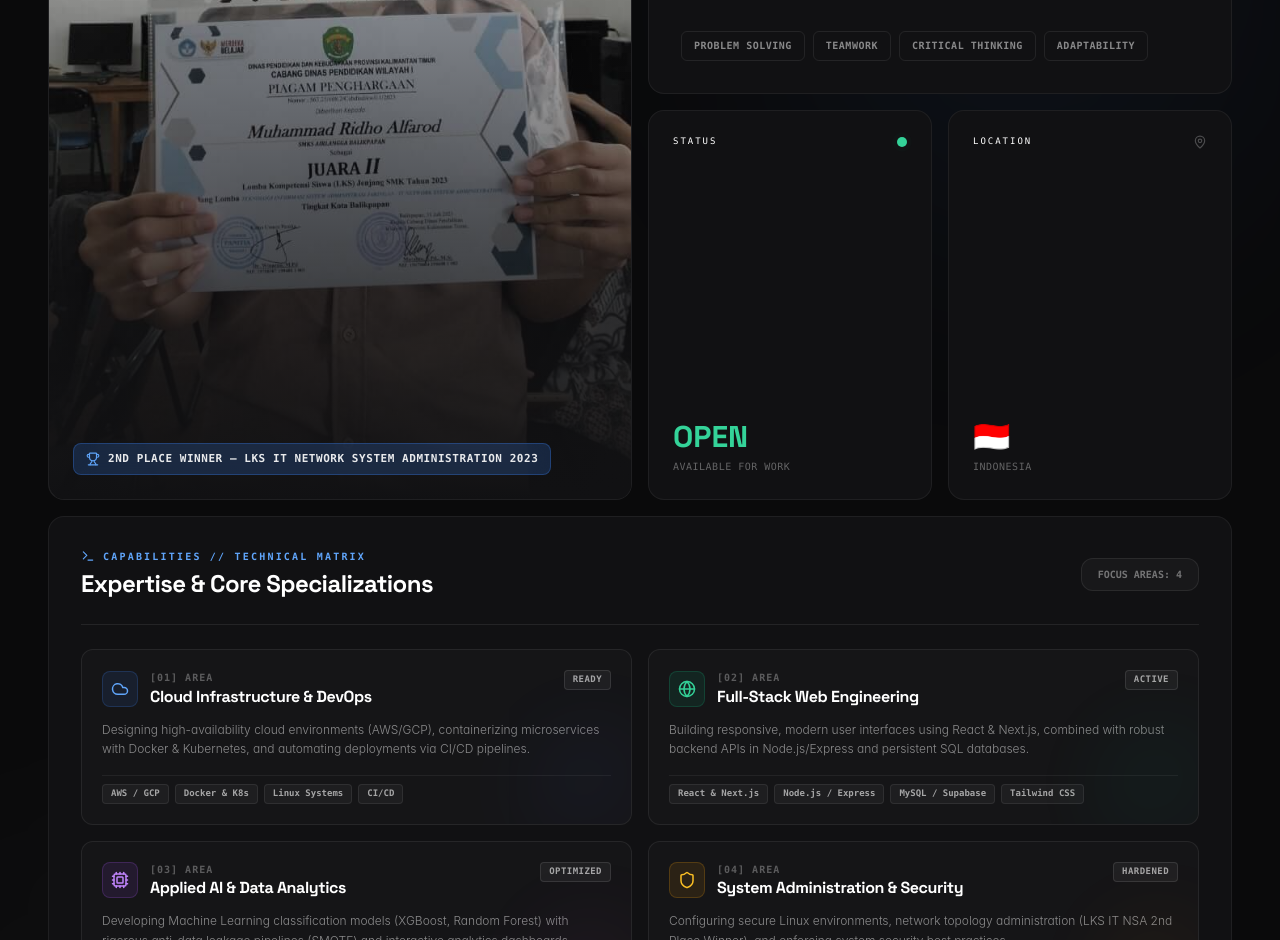
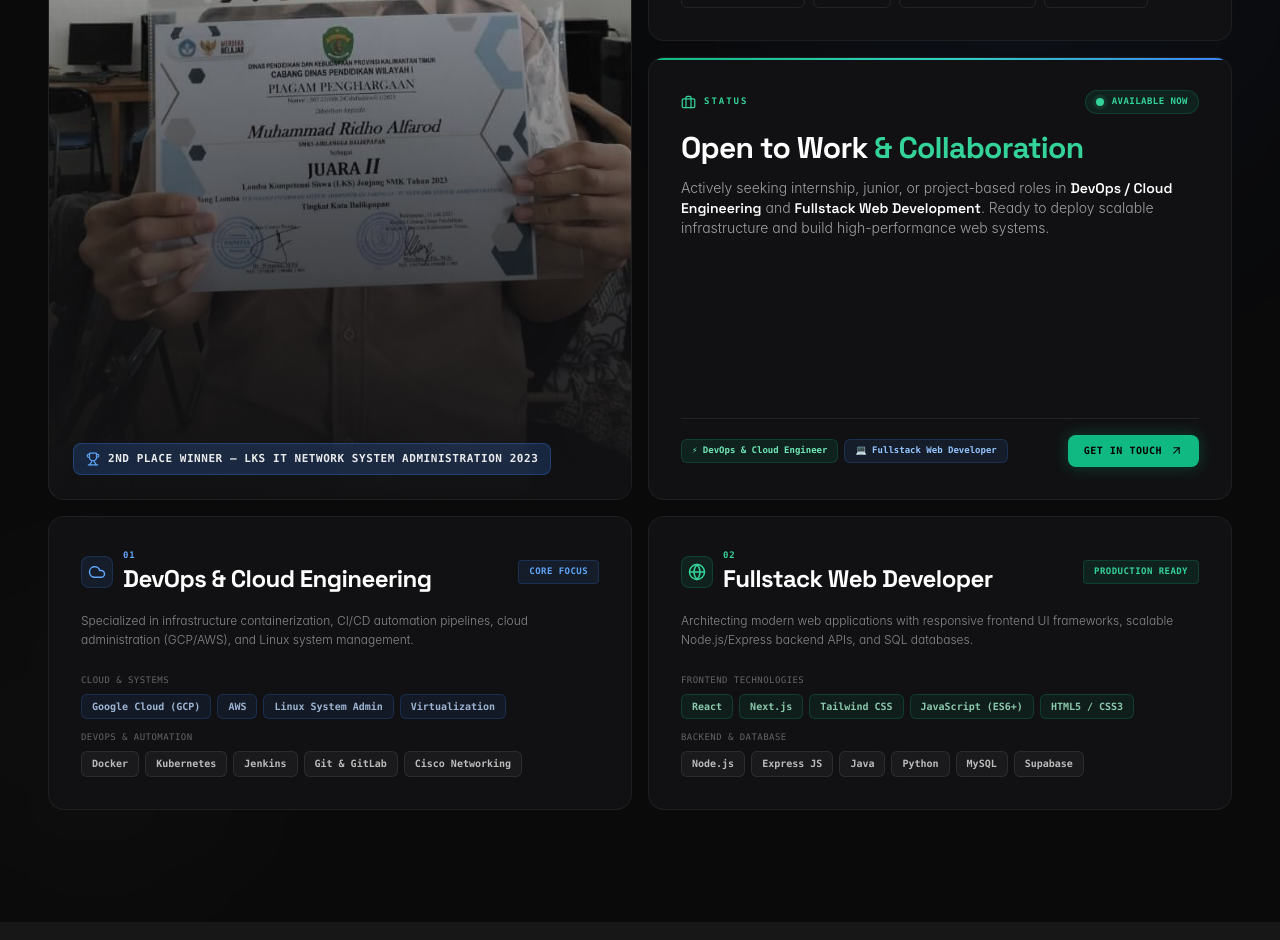
Before and after one commit to redoomp4/Portofolio_Ridho, a React (Vite) app: page / in a window 1280 px wide. Shown: the part 1860-2800 px from the top of the page. Built offline with nearby package versions, Linux system fonts and the light colour scheme.

Commit message:
new about me

```diff
--- a/src/components/AboutSection.jsx
+++ b/src/components/AboutSection.jsx
@@ -1,6 +1,6 @@
-import { memo, useState } from 'react';
+import { memo } from 'react';
 import { Gsap } from '../utils/gsapAnimate';
-import { Trophy, MapPin, Cloud, Shield, Terminal, Globe, Cpu } from 'lucide-react';
+import { Trophy, Cloud, Globe, Briefcase, ArrowUpRight } from 'lucide-react';
 
 /* ─── Bento Card Wrapper ─── */
 const BentoCard = ({ children, className = "", delay = 0, span = "" }) => (
@@ -16,53 +16,6 @@ const BentoCard = ({ children, className = "", delay = 0, span = "" }) => (
     <div className="relative z-10 h-full">{children}</div>
   </Gsap.div>
 );
-
-const EXPERTISE_DOMAINS = [
-  {
-    id: "cloud-devops",
-    num: "01",
-    title: "Cloud Infrastructure & DevOps",
-    status: "READY",
-    icon: Cloud,
-    accent: "from-blue-500/20 via-indigo-500/10 to-transparent",
-    iconBg: "bg-blue-500/10 text-blue-400 border-blue-500/20",
-    description: "Designing high-availability cloud environments (AWS/GCP), containerizing microservices with Docker & Kubernetes, and automating deployments via CI/CD pipelines.",
-    tags: ["AWS / GCP", "Docker & K8s", "Linux Systems", "CI/CD"]
-  },
-  {
-    id: "web-dev",
-    num: "02",
-    title: "Full-Stack Web Engineering",
-    status: "ACTIVE",
-    icon: Globe,
-    accent: "from-emerald-500/20 via-teal-500/10 to-transparent",
-    iconBg: "bg-emerald-500/10 text-emerald-400 border-emerald-500/20",
-    description: "Building responsive, modern user interfaces using React & Next.js, combined with robust backend APIs in Node.js/Express and persistent SQL databases.",
-    tags: ["React & Next.js", "Node.js / Express", "MySQL / Supabase", "Tailwind CSS"]
-  },
-  {
-    id: "ai-ml",
-    num: "03",
-    title: "Applied AI & Data Analytics",
-    status: "OPTIMIZED",
-    icon: Cpu,
-    accent: "from-purple-500/20 via-pink-500/10 to-transparent",
-    iconBg: "bg-purple-500/10 text-purple-400 border-purple-500/20",
-    description: "Developing Machine Learning classification models (XGBoost, Random Forest) with rigorous anti-data leakage pipelines (SMOTE) and interactive analytics dashboards.",
-    tags: ["Python & Scikit-Learn", "XGBoost & SMOTE", "Streamlit", "Matplotlib Analytics"]
-  },
-  {
-    id: "security-sys",
-    num: "04",
-    title: "System Administration & Security",
-    status: "HARDENED",
-    icon: Shield,
-    accent: "from-amber-500/20 via-orange-500/10 to-transparent",
-    iconBg: "bg-amber-500/10 text-amber-400 border-amber-500/20",
-    description: "Configuring secure Linux environments, network topology administration (LKS IT NSA 2nd Place Winner), and enforcing system security best practices.",
-    tags: ["Linux Admin", "Network Hardening", "Java Desktop", "Security Best Practices"]
-  }
-];
 
 /* ─── Main Component ─── */
 const AboutSection = memo(function AboutSection() {
@@ -140,114 +93,178 @@ const AboutSection = memo(function AboutSection() {
             </div>
           </BentoCard>
 
-          {/* ── Card 3: Status ── */}
-          <BentoCard span="md:col-span-1 lg:col-span-1" delay={0.08}>
-            <div className="p-6 flex flex-col justify-between h-full min-h-[180px]">
-              <div className="flex items-center justify-between">
-                <p className="font-mono text-[9px] uppercase tracking-[0.22em] text-white/28">Status</p>
-                <span className="relative flex h-2.5 w-2.5">
-                  <span className="animate-ping absolute inline-flex h-full w-full rounded-full bg-emerald-400 opacity-40" />
-                  <span className="relative inline-flex rounded-full h-2.5 w-2.5 bg-emerald-400" />
+          {/* ── Card 3: Open to Work Spotlight Widget ── */}
+          <BentoCard span="md:col-span-2 lg:col-span-2" delay={0.08}>
+            <div className="p-6 md:p-8 flex flex-col justify-between h-full relative overflow-hidden">
+              {/* Glowing accent line top */}
+              <div className="absolute top-0 left-0 right-0 h-[2px] bg-gradient-to-r from-emerald-500 via-teal-400 to-blue-500" />
+
+              <div>
+                <div className="flex items-center justify-between gap-4 mb-4">
+                  <div className="flex items-center gap-2">
+                    <Briefcase size={15} className="text-emerald-400" />
+                    <span className="font-mono text-[9px] uppercase tracking-[0.22em] text-emerald-400 font-bold">
+                      STATUS
                     </span>
                   </div>
-              <div>
-                <p className="text-3xl font-black text-emerald-400 mb-1">OPEN</p>
-                <p className="font-mono text-[10px] text-white/35 uppercase tracking-wider">Available for Work</p>
+
+                  {/* Pulsing indicator */}
+                  <div className="flex items-center gap-2 bg-emerald-500/10 border border-emerald-500/20 px-2.5 py-1 rounded-full">
+                    <span className="relative flex h-2 w-2">
+                      <span className="animate-ping absolute inline-flex h-full w-full rounded-full bg-emerald-400 opacity-75" />
+                      <span className="relative inline-flex rounded-full h-2 w-2 bg-emerald-400" />
+                    </span>
+                    <span className="font-mono text-[9px] font-bold text-emerald-400 uppercase tracking-wider">
+                      AVAILABLE NOW
+                    </span>
+                  </div>
+                </div>
+
+                <h3 className="text-2xl md:text-3xl font-black text-white tracking-tight leading-tight mb-3">
+                  Open to Work <span className="text-emerald-400">& Collaboration</span>
+                </h3>
+
+                <p className="text-xs md:text-sm text-white/60 leading-relaxed font-sans max-w-xl">
+                  Actively seeking internship, junior, or project-based roles in <strong className="text-white font-semibold">DevOps / Cloud Engineering</strong> and <strong className="text-white font-semibold">Fullstack Web Development</strong>. Ready to deploy scalable infrastructure and build high-performance web systems.
+                </p>
+              </div>
+
+              {/* Targeted Roles & Contact CTA */}
+              <div className="mt-6 pt-4 border-t border-white/[0.08] flex flex-wrap items-center justify-between gap-4">
+                <div className="flex flex-wrap gap-1.5">
+                  <span className="font-mono text-[9px] font-bold text-emerald-300 bg-emerald-500/10 border border-emerald-500/20 px-2.5 py-1 rounded-md">
+                    ⚡ DevOps & Cloud Engineer
+                  </span>
+                  <span className="font-mono text-[9px] font-bold text-blue-300 bg-blue-500/10 border border-blue-500/20 px-2.5 py-1 rounded-md">
+                    💻 Fullstack Web Developer
+                  </span>
+                </div>
+
+                <button
+                  onClick={() => document.getElementById('contact-section')?.scrollIntoView({ behavior: 'smooth' })}
+                  className="group inline-flex items-center gap-2 bg-emerald-500 hover:bg-emerald-400 text-black px-4 py-2 rounded-lg font-mono text-[10px] font-bold uppercase tracking-wider transition-all duration-300 shadow-[0_0_15px_rgba(16,185,129,0.3)] cursor-pointer"
+                >
+                  Get In Touch
+                  <ArrowUpRight size={13} className="group-hover:translate-x-0.5 group-hover:-translate-y-0.5 transition-transform" />
+                </button>
               </div>
             </div>
           </BentoCard>
 
-          {/* ── Card 4: Location ── */}
-          <BentoCard span="md:col-span-1 lg:col-span-1" delay={0.1}>
-            <div className="p-6 flex flex-col justify-between h-full min-h-[180px]">
-              <div className="flex items-center justify-between">
-                <p className="font-mono text-[9px] uppercase tracking-[0.22em] text-white/28">Location</p>
-                <MapPin size={14} className="text-white/25" />
+          {/* ── Card 4: DevOps & Cloud Skill Widget ── */}
+          <BentoCard span="md:col-span-1 lg:col-span-2" delay={0.12} className="p-6 md:p-8">
+            <div className="flex flex-col justify-between h-full">
+              <div>
+                <div className="flex items-center justify-between mb-4">
+                  <div className="flex items-center gap-2.5">
+                    <div className="w-8 h-8 rounded-lg bg-blue-500/10 border border-blue-500/20 flex items-center justify-center text-blue-400">
+                      <Cloud size={18} />
                     </div>
                     <div>
-                <p className="text-3xl font-black text-white mb-1">🇮🇩</p>
-                <p className="font-mono text-[10px] text-white/35 uppercase tracking-wider">Indonesia</p>
+                      <span className="font-mono text-[9px] font-bold text-blue-400 uppercase tracking-widest block">
+                        01
+                      </span>
+                      <h3 className="text-xl md:text-2xl font-bold text-white tracking-tight">
+                        DevOps & Cloud Engineering
+                      </h3>
+                    </div>
+                  </div>
+                  <span className="font-mono text-[9px] font-bold px-2.5 py-1 rounded bg-blue-500/10 border border-blue-500/20 text-blue-400 uppercase tracking-wider">
+                    CORE FOCUS
+                  </span>
+                </div>
+
+                <p className="text-xs text-white/50 leading-relaxed font-sans mb-6">
+                  Specialized in infrastructure containerization, CI/CD automation pipelines, cloud administration (GCP/AWS), and Linux system management.
+                </p>
+
+                {/* Tech Skills */}
+                <div className="space-y-3">
+                  <div>
+                    <span className="font-mono text-[9px] text-white/35 uppercase tracking-wider block mb-1.5">
+                      Cloud & Systems
+                    </span>
+                    <div className="flex flex-wrap gap-1.5">
+                      {['Google Cloud (GCP)', 'AWS', 'Linux System Admin', 'Virtualization'].map(skill => (
+                        <span key={skill} className="font-mono text-[10px] font-semibold text-blue-200/80 bg-blue-500/[0.08] border border-blue-500/20 px-2.5 py-1 rounded-md">
+                          {skill}
+                        </span>
+                      ))}
+                    </div>
+                  </div>
+
+                  <div>
+                    <span className="font-mono text-[9px] text-white/35 uppercase tracking-wider block mb-1.5">
+                      DevOps & Automation
+                    </span>
+                    <div className="flex flex-wrap gap-1.5">
+                      {['Docker', 'Kubernetes', 'Jenkins', 'Git & GitLab', 'Cisco Networking'].map(skill => (
+                        <span key={skill} className="font-mono text-[10px] font-semibold text-white/70 bg-white/[0.04] border border-white/[0.08] px-2.5 py-1 rounded-md">
+                          {skill}
+                        </span>
+                      ))}
+                    </div>
+                  </div>
+                </div>
               </div>
             </div>
           </BentoCard>
 
-          {/* ── Card 5: Creative Expertise & Specialization Showcase ── */}
-          <BentoCard span="md:col-span-2 lg:col-span-4" delay={0.14} className="p-6 md:p-8">
-            <div className="flex flex-col gap-6">
-              {/* Header Bar */}
-              <div className="flex flex-col sm:flex-row sm:items-center justify-between gap-4 border-b border-white/[0.08] pb-6">
+          {/* ── Card 5: Fullstack Web Developer Skill Widget ── */}
+          <BentoCard span="md:col-span-1 lg:col-span-2" delay={0.14} className="p-6 md:p-8">
+            <div className="flex flex-col justify-between h-full">
               <div>
-                  <div className="flex items-center gap-2 mb-1">
-                    <Terminal size={14} className="text-blue-400" />
-                    <span className="font-mono text-[10px] uppercase tracking-[0.22em] text-blue-400 font-bold">
-                      CAPABILITIES // TECHNICAL MATRIX
+                <div className="flex items-center justify-between mb-4">
+                  <div className="flex items-center gap-2.5">
+                    <div className="w-8 h-8 rounded-lg bg-emerald-500/10 border border-emerald-500/20 flex items-center justify-center text-emerald-400">
+                      <Globe size={18} />
+                    </div>
+                    <div>
+                      <span className="font-mono text-[9px] font-bold text-emerald-400 uppercase tracking-widest block">
+                        02
                       </span>
-                  </div>
                       <h3 className="text-xl md:text-2xl font-bold text-white tracking-tight">
-                    Expertise & Core Specializations
+                        Fullstack Web Developer
                       </h3>
                     </div>
-
-                <div className="flex items-center gap-2 bg-white/[0.03] border border-white/[0.08] p-1 rounded-xl self-start sm:self-auto">
-                  <span className="font-mono text-[10px] uppercase font-bold text-white/40 px-3 py-1">
-                    Focus Areas: {EXPERTISE_DOMAINS.length}
-                  </span>
                   </div>
-              </div>
-
-              {/* 4 Domain Cards (Static display, non-clickable) */}
-              <div className="grid grid-cols-1 md:grid-cols-2 gap-4">
-                {EXPERTISE_DOMAINS.map((domain) => {
-                  const IconComp = domain.icon;
-                  return (
-                    <div
-                      key={domain.id}
-                      className="group/domain relative rounded-xl border border-white/[0.07] bg-white/[0.02] p-5 hover:border-blue-500/30 hover:bg-white/[0.04] transition-all duration-300 overflow-hidden"
-                    >
-                      {/* Subtle background glow gradient */}
-                      <div className={`absolute -right-10 -bottom-10 w-36 h-36 bg-gradient-to-br ${domain.accent} rounded-full blur-2xl opacity-40 pointer-events-none`} />
-
-                      {/* Card Header */}
-                      <div className="flex items-start justify-between gap-3 mb-3">
-                        <div className="flex items-center gap-3">
-                          <div className={`w-9 h-9 rounded-lg border flex items-center justify-center ${domain.iconBg} transition-transform group-hover/domain:scale-105`}>
-                            <IconComp size={18} />
-                          </div>
-                          <div>
-                            <span className="font-mono text-[10px] font-bold text-white/30 uppercase tracking-widest block">
-                              [{domain.num}] AREA
-                            </span>
-                            <h4 className="text-white font-bold text-base tracking-tight leading-snug">
-                              {domain.title}
-                            </h4>
-                          </div>
-                        </div>
-
-                        {/* Status Badge */}
-                        <span className="font-mono text-[9px] font-bold px-2 py-0.5 rounded bg-white/[0.05] border border-white/10 text-white/60 uppercase tracking-wider shrink-0">
-                          {domain.status}
+                  <span className="font-mono text-[9px] font-bold px-2.5 py-1 rounded bg-emerald-500/10 border border-emerald-500/20 text-emerald-400 uppercase tracking-wider">
+                    PRODUCTION READY
                   </span>
                 </div>
 
-                      {/* Description */}
-                      <p className="text-xs text-white/50 leading-relaxed mb-4 font-sans">
-                        {domain.description}
+                <p className="text-xs text-white/50 leading-relaxed font-sans mb-6">
+                  Architecting modern web applications with responsive frontend UI frameworks, scalable Node.js/Express backend APIs, and SQL databases.
                 </p>
 
-                      {/* Tech Tags */}
-                      <div className="flex flex-wrap gap-1.5 pt-2 border-t border-white/[0.06]">
-                        {domain.tags.map(tag => (
-                          <span
-                            key={tag}
-                            className="font-mono text-[9px] font-semibold text-white/60 bg-white/[0.04] border border-white/[0.08] px-2 py-0.5 rounded"
-                          >
-                            {tag}
+                {/* Tech Skills */}
+                <div className="space-y-3">
+                  <div>
+                    <span className="font-mono text-[9px] text-white/35 uppercase tracking-wider block mb-1.5">
+                      Frontend Technologies
+                    </span>
+                    <div className="flex flex-wrap gap-1.5">
+                      {['React', 'Next.js', 'Tailwind CSS', 'JavaScript (ES6+)', 'HTML5 / CSS3'].map(skill => (
+                        <span key={skill} className="font-mono text-[10px] font-semibold text-emerald-200/80 bg-emerald-500/[0.08] border border-emerald-500/20 px-2.5 py-1 rounded-md">
+                          {skill}
                         </span>
                       ))}
                     </div>
                   </div>
-                  );
-                })}
+
+                  <div>
+                    <span className="font-mono text-[9px] text-white/35 uppercase tracking-wider block mb-1.5">
+                      Backend & Database
+                    </span>
+                    <div className="flex flex-wrap gap-1.5">
+                      {['Node.js', 'Express JS', 'Java', 'Python', 'MySQL', 'Supabase'].map(skill => (
+                        <span key={skill} className="font-mono text-[10px] font-semibold text-white/70 bg-white/[0.04] border border-white/[0.08] px-2.5 py-1 rounded-md">
+                          {skill}
+                        </span>
+                      ))}
+                    </div>
+                  </div>
+                </div>
               </div>
             </div>
           </BentoCard>
```
Lines whose indentation alone changed are shown as unchanged.
